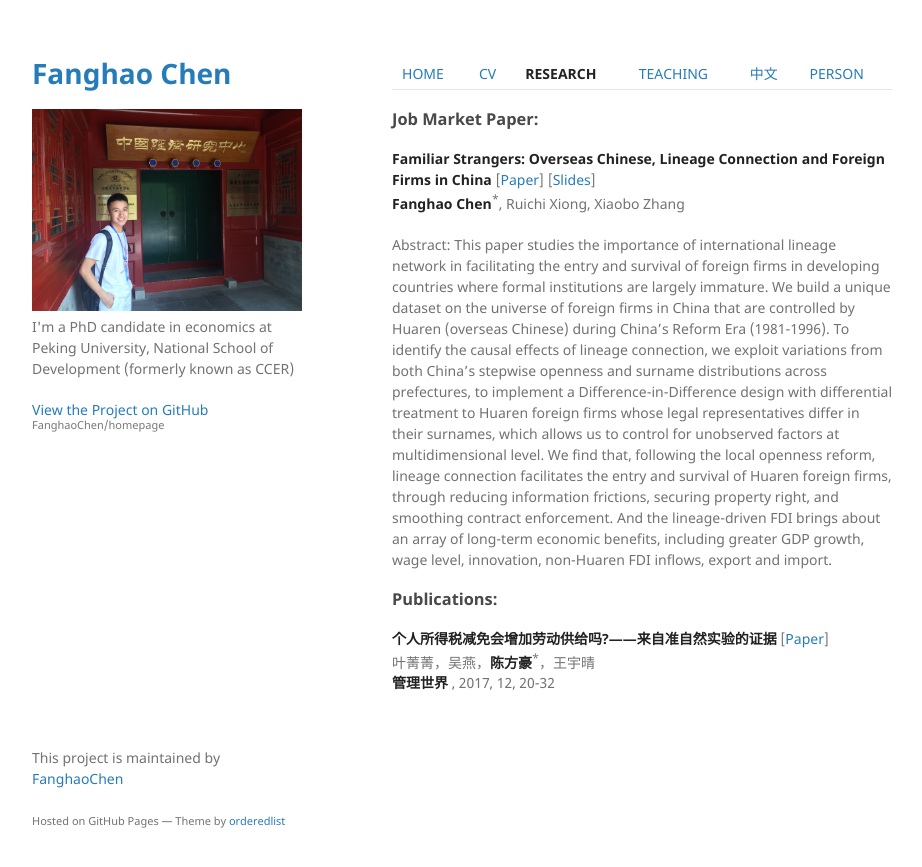
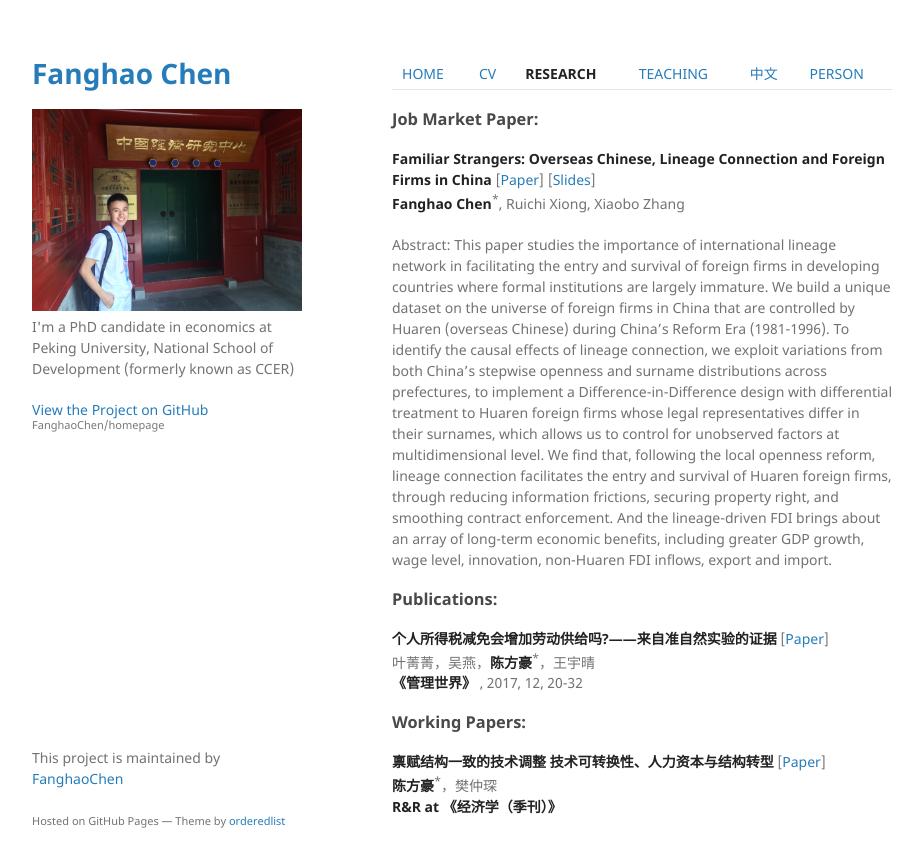
Before and after one commit to FanghaoChen/homepage, a Jekyll site: the page built from research.md, in a window 1280 px wide. Shown: the top 867 px of the page, without its empty margins (178-1100 px from the left). Built offline with Jekyll 4.4.1, drawn with Linux system fonts in a browser that asks for light colours.

Commit message:
Update research.md

```diff
--- a/research.md
+++ b/research.md
@@ -15,4 +15,10 @@ Abstract: This paper studies the importance of international lineage network in
 
 **个人所得税减免会增加劳动供给吗?——来自准自然实验的证据** [[Paper](./http://www.cnki.com.cn/Article/CJFDTOTAL-GLSJ201712009.htm)] <br/>
 叶菁菁，吴燕，**陈方豪**<sup>*</sup>，王宇晴 <br/>
-**管理世界** , 2017, 12, 20-32
+**《管理世界》** , 2017, 12, 20-32
+
+### Working Papers:
+
+**禀赋结构一致的技术调整 技术可转换性、人力资本与结构转型** [[Paper](./http://www.cnki.com.cn/Article/CJFDTOTAL-GLSJ201712009.htm)] <br/>
+**陈方豪**<sup>*</sup>，樊仲琛 <br/>
+**R&R at 《经济学（季刊）》**
```
